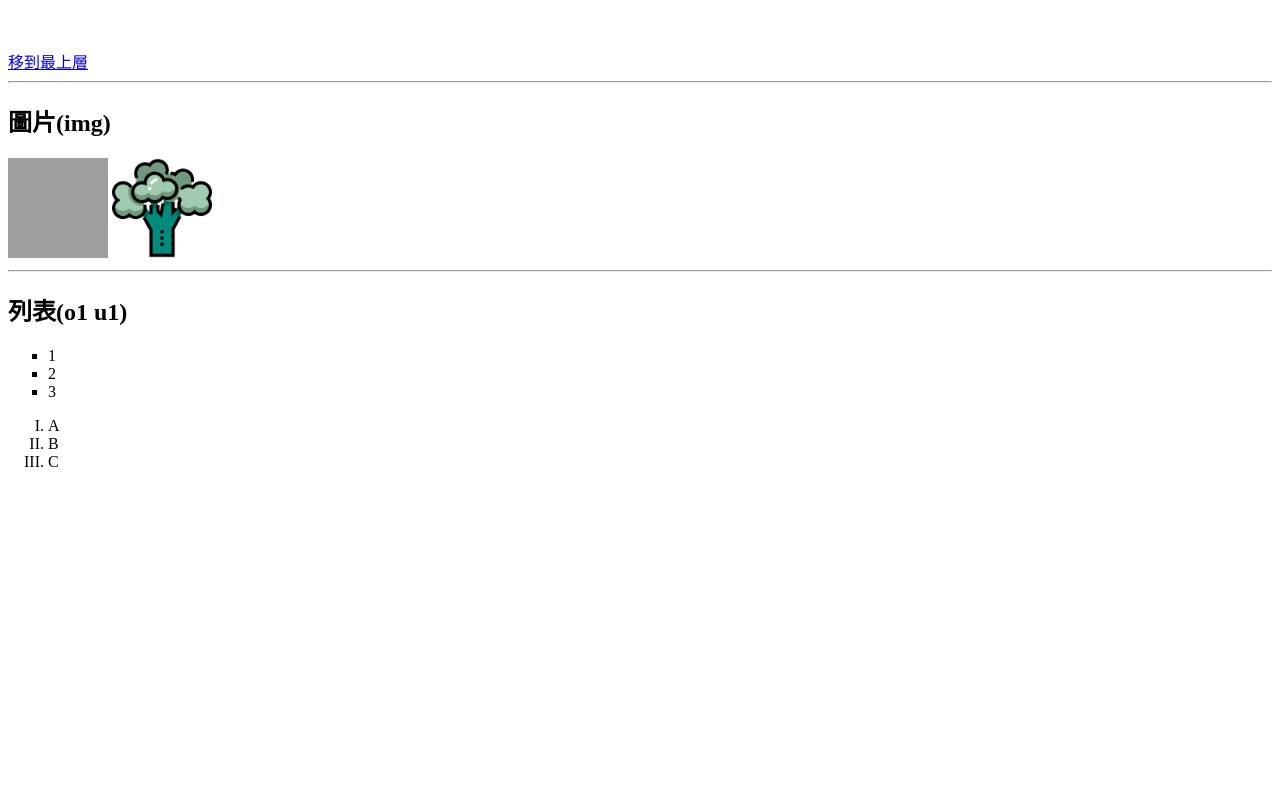
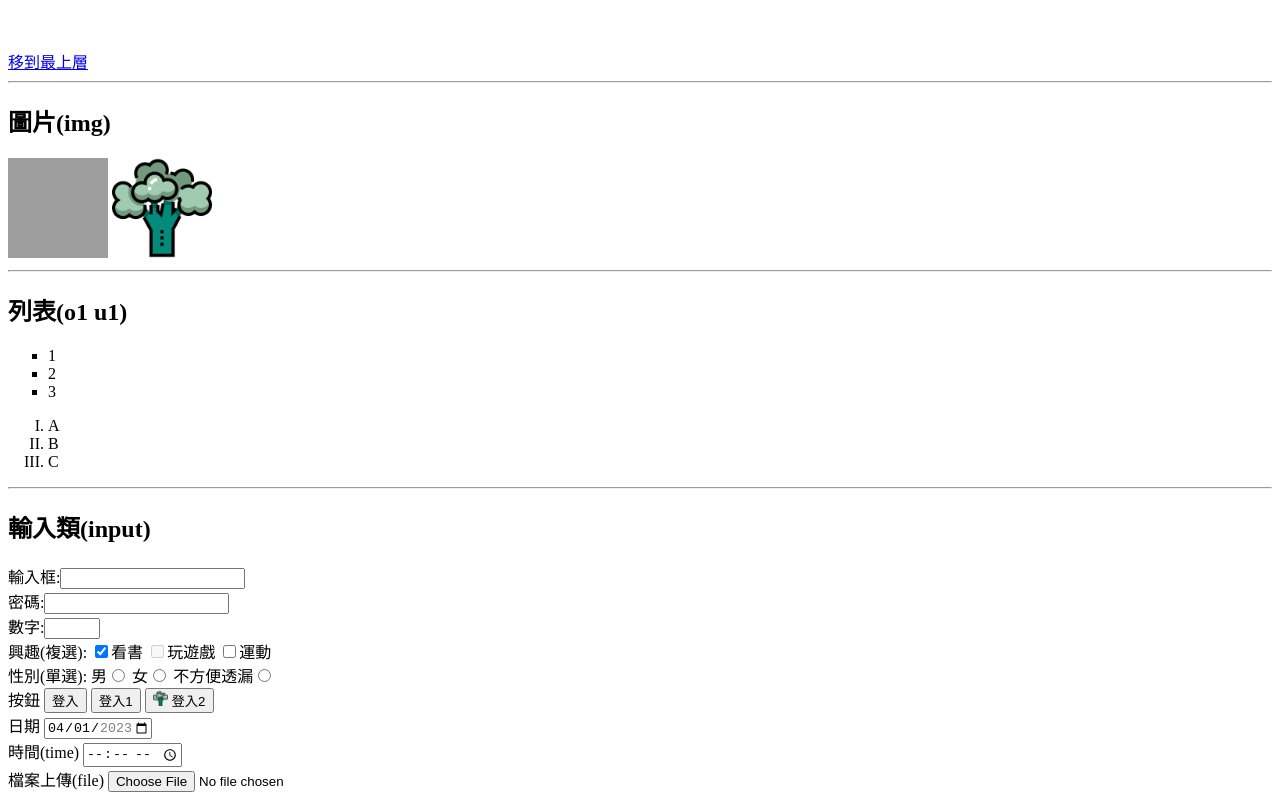
Before and after one commit to jim5656/3411107072, a plain HTML site: page demo.html in a window 1280 px wide. Shown: the part 985-1785 px from the top of the page. Before the commit the page ends 1472 px from the top, so only its background shows below. Drawn offline with Linux system fonts and the light colour scheme; grey boxes are pictures that could not be loaded.

Commit message:
Add files via upload

```diff
--- a/demo.html
+++ b/demo.html
@@ -60,5 +60,40 @@
         <li>B</li>
         <li>C</li>
     </ol>
+    <hr>
+    <h2>輸入類(input)</h2>
+    輸入框:<input type="text"><br>
+    密碼:<input type="password"><br>
+    數字:<input type="number" min="5" max="10"><br>
+    興趣(複選):
+    <!-- 預設打勾-->
+    <input type="checkbox" checked>看書
+    <!-- 預設不給勾-->
+    <input type="checkbox" disabled>玩遊戲
+    <input type="checkbox">運動
+    <br>
+    性別(單選):
+    男<input type="radio" name="sex">
+    女<input type="radio" name="sex">
+    不方便透漏<input type="radio" name="sex">
+    <br>
+    按鈕
+    <input type="button" value="登入">
+    <input type="submit" value="登入1">
+    <button>
+        <img src="image.png" alt="" width="15" height="15">
+        登入2
+    </button>
+    <br>
+    日期
+    <input type="date" min="2023-03-30" max="2023-04-30" value="2023-04-01">
+    <br>
+    時間(time)
+    <input type="time">
+    <br>
+    檔案上傳(file)
+    <input type="file" accept="image/*">
+
+
 </body>
 </html>
```
